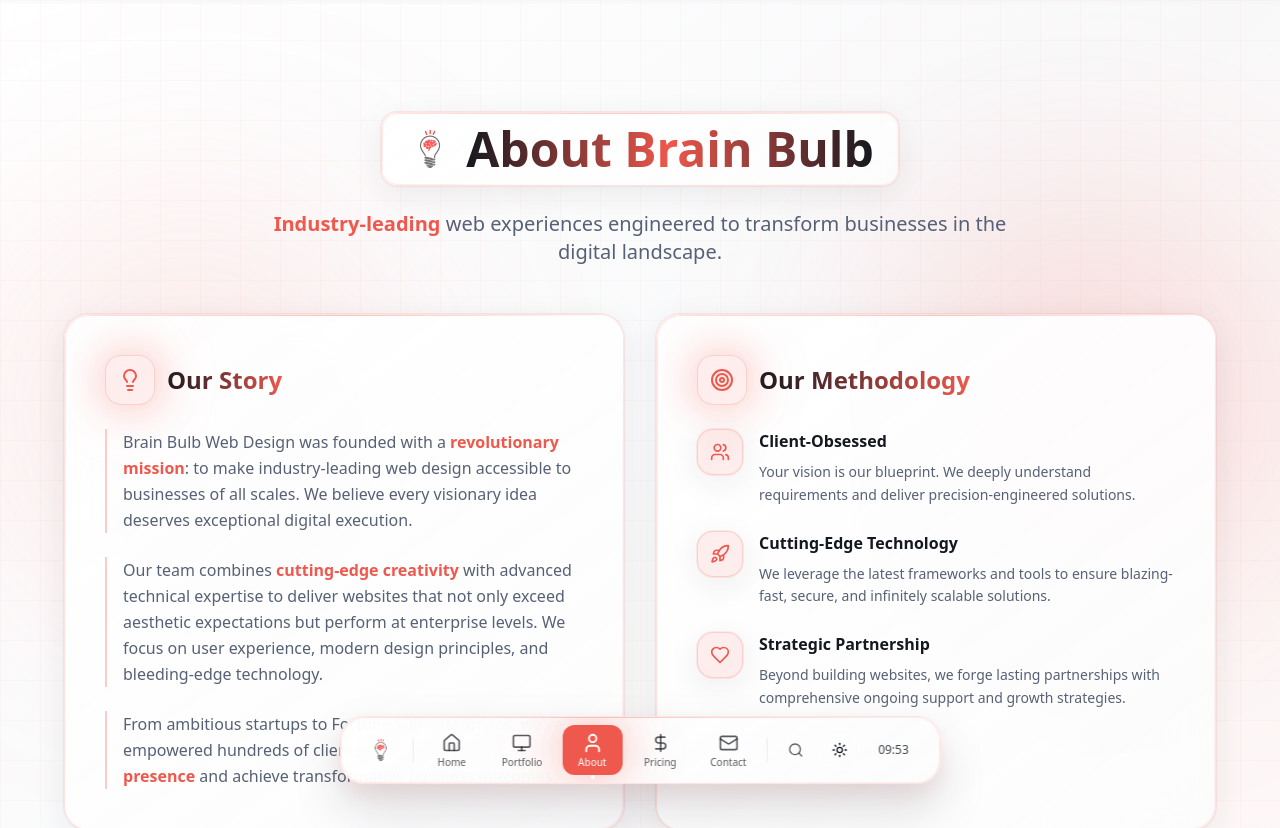
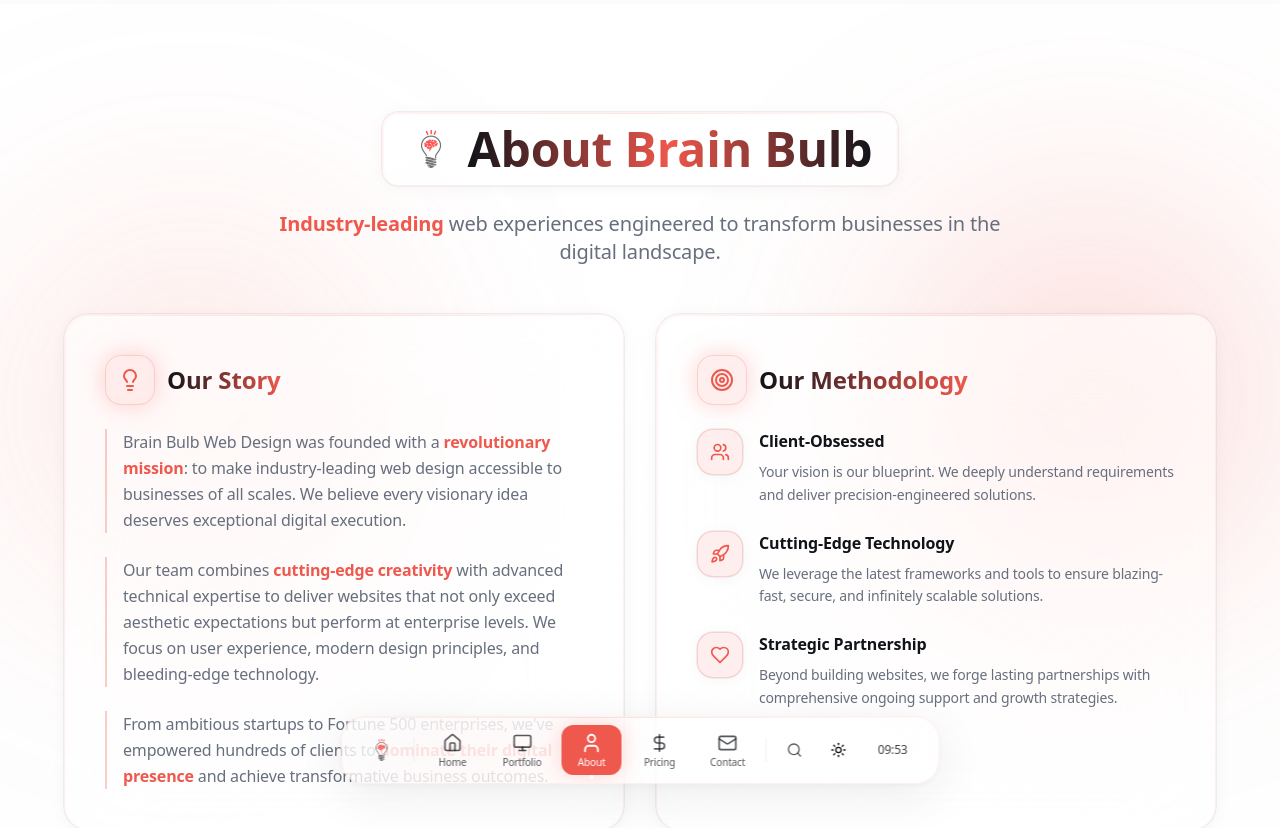
Before and after one commit to JasonArm92/brainbulb-8f9fba47, a React (Vite) app: page /about in a window 1280 px wide. Shown: the top 828 px of the page. Built offline with nearby package versions, Linux system fonts and the light colour scheme; the HTML template or start-up script is replaced by a standard one.

Commit message:
Refine UI with Apple aesthetic

```diff
--- a/src/components/ui/button.tsx
+++ b/src/components/ui/button.tsx
@@ -5,28 +5,28 @@ import { cva, type VariantProps } from "class-variance-authority";
 import { cn } from "@/lib/utils";
 
 const buttonVariants = cva(
-  "inline-flex items-center justify-center gap-2 whitespace-nowrap rounded-xl text-sm font-medium transition-all duration-300 focus-visible:outline-none focus-visible:ring-2 focus-visible:ring-ring focus-visible:ring-offset-2 disabled:pointer-events-none disabled:opacity-50 [&_svg]:pointer-events-none [&_svg]:size-4 [&_svg]:shrink-0 relative overflow-hidden",
+  "inline-flex items-center justify-center gap-2 whitespace-nowrap rounded-2xl text-sm font-semibold transition-all duration-200 focus-visible:outline-none focus-visible:ring-2 focus-visible:ring-primary focus-visible:ring-offset-0 disabled:pointer-events-none disabled:opacity-40 [&_svg]:pointer-events-none [&_svg]:size-4 [&_svg]:shrink-0 relative overflow-hidden active:scale-95",
   {
     variants: {
       variant: {
-        default: "bg-gradient-primary text-primary-foreground hover:shadow-glow hover:scale-105 shadow-glass",
-        destructive: "bg-destructive text-destructive-foreground hover:bg-destructive/90",
-        outline: "border border-input bg-background/50 backdrop-blur-sm hover:bg-accent hover:text-accent-foreground",
-        secondary: "bg-secondary/80 backdrop-blur-sm text-secondary-foreground hover:bg-secondary",
-        ghost: "hover:bg-accent/50 backdrop-blur-sm hover:text-accent-foreground",
+        default: "bg-gradient-primary text-primary-foreground hover:shadow-glow hover:scale-[1.02] shadow-glass",
+        destructive: "bg-destructive text-destructive-foreground hover:opacity-90 hover:scale-[1.02]",
+        outline: "border-0.5 border-border/50 bg-background/30 backdrop-blur-xl hover:bg-accent/50 hover:border-border",
+        secondary: "bg-secondary/60 backdrop-blur-xl text-secondary-foreground hover:bg-secondary/80 hover:scale-[1.02]",
+        ghost: "hover:bg-accent/40 backdrop-blur-xl hover:text-accent-foreground",
         link: "text-primary underline-offset-4 hover:underline",
-        // Premium variants
-        glass: "glass-card border-glass-border text-foreground hover:bg-accent/30 shadow-glass",
-        premium: "bg-gradient-primary text-primary-foreground hover:scale-105 shadow-premium hover:shadow-glow animate-glow-pulse",
-        taskbar: "bg-taskbar-hover/50 backdrop-blur-sm border border-glass-border text-taskbar-foreground hover:bg-taskbar-hover hover:scale-105 transition-spring",
-        floating: "glass shadow-elevated hover:shadow-premium hover:scale-105 text-foreground border-glass-border",
-        cta: "bg-gradient-primary text-primary-foreground hover:scale-110 shadow-glow hover:shadow-premium font-semibold relative before:absolute before:inset-0 before:bg-gradient-primary before:opacity-0 hover:before:opacity-100 before:transition-opacity before:duration-300",
+        // Apple-Style Variants
+        glass: "glass-card border-glass-border text-foreground hover:bg-accent/20 shadow-glass hover:scale-[1.02]",
+        premium: "bg-gradient-primary text-primary-foreground hover:scale-[1.02] shadow-premium hover:shadow-glow",
+        taskbar: "bg-taskbar-hover/30 backdrop-blur-xl border-0.5 border-glass-border text-taskbar-foreground hover:bg-taskbar-hover/50 hover:scale-[1.02]",
+        floating: "glass shadow-elevated hover:shadow-premium hover:scale-[1.02] text-foreground border-glass-border",
+        cta: "bg-gradient-primary text-primary-foreground hover:scale-[1.05] shadow-glow hover:shadow-premium font-bold tracking-tight relative before:absolute before:inset-0 before:bg-gradient-primary before:opacity-0 hover:before:opacity-100 before:transition-opacity before:duration-200",
       },
       size: {
-        default: "h-10 px-4 py-2",
-        sm: "h-9 rounded-md px-3",
-        lg: "h-11 rounded-md px-8",
-        icon: "h-10 w-10",
+        default: "h-11 px-6 py-2.5",
+        sm: "h-9 rounded-xl px-4 text-xs",
+        lg: "h-12 rounded-2xl px-8 text-base",
+        icon: "h-11 w-11",
       },
     },
     defaultVariants: {
--- a/src/index.css
+++ b/src/index.css
@@ -8,38 +8,38 @@ Sophisticated, technical, and industry-leading aesthetic
 
 @layer base {
   :root {
-    /* Refined Light Background System */
-    --background: 0 0% 98%;
-    --foreground: 220 20% 10%;
+    /* Apple-Inspired Ultra Clean Background */
+    --background: 0 0% 99%;
+    --foreground: 220 20% 8%;
 
-    /* Advanced Glass Morphism */
-    --card: 0 0% 100% / 0.85;
-    --card-foreground: 220 20% 10%;
-    --glass-border: 4 84% 62% / 0.15;
-    --glass-bg: 0 0% 100% / 0.5;
+    /* Premium Frosted Glass */
+    --card: 0 0% 100% / 0.7;
+    --card-foreground: 220 20% 8%;
+    --glass-border: 4 84% 62% / 0.08;
+    --glass-bg: 0 0% 100% / 0.3;
 
-    /* Sophisticated Popover System */
+    /* Elevated Popover System */
     --popover: 0 0% 100%;
-    --popover-foreground: 220 20% 10%;
+    --popover-foreground: 220 20% 8%;
 
-    /* Brand Identity - Coral Red Palette */
+    /* Refined Brand Palette */
     --primary: 4 84% 62%;
     --primary-foreground: 0 0% 100%;
     --primary-glow: 4 90% 68%;
     --primary-deep: 4 78% 54%;
-    --primary-subtle: 4 84% 62% / 0.1;
+    --primary-subtle: 4 84% 62% / 0.05;
 
-    /* Elevated Secondary System */
-    --secondary: 220 15% 93%;
-    --secondary-foreground: 220 20% 15%;
+    /* Minimalist Secondary */
+    --secondary: 220 12% 95%;
+    --secondary-foreground: 220 20% 12%;
 
-    /* Refined Muted Palette */
-    --muted: 220 15% 95%;
-    --muted-foreground: 220 15% 40%;
+    /* Subtle Muted Palette */
+    --muted: 220 10% 96%;
+    --muted-foreground: 220 10% 45%;
 
-    /* Sophisticated Accent Colors */
-    --accent: 220 15% 90%;
-    --accent-foreground: 220 20% 15%;
+    /* Ultra Clean Accent */
+    --accent: 220 10% 94%;
+    --accent-foreground: 220 20% 12%;
 
     /* Status Colors */
     --destructive: 0 84% 60%;
@@ -49,143 +49,139 @@ Sophisticated, technical, and industry-leading aesthetic
     --warning: 38 92% 50%;
     --warning-foreground: 0 0% 100%;
 
-    /* Technical Borders */
-    --border: 220 15% 86%;
-    --input: 220 15% 92%;
+    /* Apple-Style Borders */
+    --border: 220 10% 90%;
+    --input: 220 10% 94%;
     --ring: 4 84% 62%;
 
-    --radius: 0.875rem;
+    --radius: 1.25rem;
 
-    /* Elite Taskbar System */
-    --taskbar: 0 0% 100% / 0.85;
-    --taskbar-foreground: 220 20% 15%;
+    /* Apple-Style Taskbar */
+    --taskbar: 0 0% 100% / 0.7;
+    --taskbar-foreground: 220 20% 12%;
     --taskbar-active: 4 84% 62%;
-    --taskbar-hover: 220 15% 93%;
-    --taskbar-blur: blur(24px);
+    --taskbar-hover: 220 10% 96%;
+    --taskbar-blur: blur(40px);
 
-    /* Premium Gradients */
-    --gradient-hero: linear-gradient(135deg,
+    /* Refined Gradients */
+    --gradient-hero: linear-gradient(180deg,
       hsl(0 0% 100%) 0%,
-      hsl(220 20% 98%) 35%,
-      hsl(4 84% 98%) 70%,
-      hsl(220 20% 97%) 100%);
+      hsl(0 0% 99%) 100%);
     --gradient-glass: linear-gradient(135deg,
-      hsl(0 0% 100% / 0.5) 0%,
-      hsl(0 0% 100% / 0.3) 50%,
-      hsl(4 84% 62% / 0.05) 100%);
+      hsl(0 0% 100% / 0.3) 0%,
+      hsl(0 0% 100% / 0.1) 100%);
     --gradient-card: linear-gradient(145deg,
-      hsl(0 0% 100% / 0.95) 0%,
-      hsl(220 15% 99% / 0.9) 100%);
+      hsl(0 0% 100% / 0.7) 0%,
+      hsl(0 0% 100% / 0.5) 100%);
     --gradient-primary: linear-gradient(135deg,
       hsl(var(--primary-deep)) 0%,
       hsl(var(--primary)) 50%,
       hsl(var(--primary-glow)) 100%);
-    --gradient-mesh: radial-gradient(at 40% 20%, hsl(4 84% 62% / 0.08) 0px, transparent 50%),
-                      radial-gradient(at 80% 0%, hsl(220 70% 60% / 0.06) 0px, transparent 50%),
-                      radial-gradient(at 0% 50%, hsl(4 90% 68% / 0.05) 0px, transparent 50%);
+    --gradient-mesh: radial-gradient(at 40% 20%, hsl(4 84% 62% / 0.03) 0px, transparent 60%),
+                      radial-gradient(at 80% 0%, hsl(220 70% 60% / 0.02) 0px, transparent 60%),
+                      radial-gradient(at 0% 80%, hsl(4 90% 68% / 0.02) 0px, transparent 60%);
 
-    /* Technical Shadows */
-    --shadow-glass: 0 8px 32px hsl(220 15% 15% / 0.08),
-                     0 0 0 1px hsl(4 84% 62% / 0.1);
-    --shadow-elevated: 0 20px 40px hsl(220 15% 15% / 0.12),
-                        0 0 0 1px hsl(4 84% 62% / 0.12);
-    --shadow-taskbar: 0 -4px 24px hsl(220 15% 15% / 0.08);
-    --shadow-glow: 0 0 40px hsl(var(--primary) / 0.35),
-                    0 0 80px hsl(var(--primary) / 0.15);
-    --shadow-premium: 0 25px 50px hsl(220 15% 15% / 0.15),
-                       0 10px 20px hsl(4 84% 62% / 0.1);
+    /* Apple-Style Shadows */
+    --shadow-glass: 0 2px 16px hsl(220 15% 15% / 0.04),
+                     0 0 0 0.5px hsl(220 10% 80% / 0.5);
+    --shadow-elevated: 0 8px 32px hsl(220 15% 15% / 0.06),
+                        0 1px 2px hsl(220 15% 15% / 0.04);
+    --shadow-taskbar: 0 -2px 16px hsl(220 15% 15% / 0.04),
+                       0 0 0 0.5px hsl(220 10% 90% / 0.8);
+    --shadow-glow: 0 0 20px hsl(var(--primary) / 0.2),
+                    0 0 40px hsl(var(--primary) / 0.08);
+    --shadow-premium: 0 12px 48px hsl(220 15% 15% / 0.08),
+                       0 2px 8px hsl(220 15% 15% / 0.04);
 
-    /* Elite Transitions */
-    --transition-smooth: all 0.4s cubic-bezier(0.4, 0, 0.2, 1);
-    --transition-spring: all 0.6s cubic-bezier(0.175, 0.885, 0.32, 1.275);
-    --transition-glass: all 0.35s cubic-bezier(0.25, 0.46, 0.45, 0.94);
-    --transition-technical: all 0.5s cubic-bezier(0.34, 1.56, 0.64, 1);
+    /* Fluid Transitions */
+    --transition-smooth: all 0.3s cubic-bezier(0.4, 0, 0.2, 1);
+    --transition-spring: all 0.5s cubic-bezier(0.175, 0.885, 0.32, 1.175);
+    --transition-glass: all 0.25s cubic-bezier(0.25, 0.46, 0.45, 0.94);
+    --transition-apple: all 0.4s cubic-bezier(0.25, 0.1, 0.25, 1);
   }
 
   .dark {
-    /* Elite Dark Technical Theme */
-    --background: 220 28% 7%;
-    --foreground: 220 15% 96%;
+    /* Apple Dark Mode */
+    --background: 220 25% 6%;
+    --foreground: 220 12% 98%;
 
-    /* Dark Glass Morphism */
-    --card: 220 25% 10% / 0.9;
-    --card-foreground: 220 15% 96%;
-    --glass-border: 4 84% 62% / 0.2;
-    --glass-bg: 220 25% 15% / 0.3;
+    /* Premium Dark Glass */
+    --card: 220 22% 10% / 0.6;
+    --card-foreground: 220 12% 98%;
+    --glass-border: 4 84% 62% / 0.12;
+    --glass-bg: 220 22% 12% / 0.3;
 
-    /* Dark Popover System */
-    --popover: 220 25% 10%;
-    --popover-foreground: 220 15% 96%;
+    /* Dark Popover */
+    --popover: 220 22% 10%;
+    --popover-foreground: 220 12% 98%;
 
-    /* Dark Brand Colors */
+    /* Refined Dark Brand */
     --primary: 4 88% 65%;
     --primary-foreground: 0 0% 100%;
     --primary-glow: 4 92% 72%;
     --primary-deep: 4 84% 58%;
-    --primary-subtle: 4 88% 65% / 0.15;
+    --primary-subtle: 4 88% 65% / 0.08;
 
-    /* Dark Secondary System */
-    --secondary: 220 22% 14%;
-    --secondary-foreground: 220 15% 90%;
+    /* Dark Secondary */
+    --secondary: 220 18% 15%;
+    --secondary-foreground: 220 12% 92%;
 
-    /* Dark Muted Palette */
-    --muted: 220 22% 12%;
-    --muted-foreground: 220 15% 60%;
+    /* Dark Muted */
+    --muted: 220 18% 12%;
+    --muted-foreground: 220 12% 55%;
 
-    /* Dark Accent System */
-    --accent: 220 22% 18%;
-    --accent-foreground: 220 15% 94%;
+    /* Dark Accent */
+    --accent: 220 18% 16%;
+    --accent-foreground: 220 12% 96%;
 
-    /* Dark Status Colors */
+    /* Dark Status */
     --destructive: 0 84% 60%;
     --destructive-foreground: 0 0% 100%;
     --success: 142 76% 36%;
     --success-foreground: 0 0% 100%;
     --warning: 38 92% 50%;
-    --warning-foreground: 220 28% 7%;
+    --warning-foreground: 220 25% 6%;
 
-    /* Dark Technical Borders */
-    --border: 220 22% 22%;
-    --input: 220 22% 16%;
+    /* Dark Borders */
+    --border: 220 18% 20%;
+    --input: 220 18% 14%;
     --ring: 4 88% 65%;
 
     /* Dark Taskbar */
-    --taskbar: 220 25% 10% / 0.9;
-    --taskbar-foreground: 220 15% 90%;
+    --taskbar: 220 22% 10% / 0.6;
+    --taskbar-foreground: 220 12% 92%;
     --taskbar-active: 4 88% 65%;
-    --taskbar-hover: 220 22% 18%;
+    --taskbar-hover: 220 18% 16%;
 
-    /* Dark Premium Gradients */
-    --gradient-hero: linear-gradient(135deg,
-      hsl(220 28% 8%) 0%,
-      hsl(220 25% 7%) 35%,
-      hsl(4 50% 10%) 70%,
-      hsl(220 28% 6%) 100%);
+    /* Dark Gradients */
+    --gradient-hero: linear-gradient(180deg,
+      hsl(220 25% 6%) 0%,
+      hsl(220 22% 7%) 100%);
     --gradient-glass: linear-gradient(135deg,
-      hsl(220 25% 15% / 0.4) 0%,
-      hsl(220 22% 12% / 0.3) 50%,
-      hsl(4 84% 62% / 0.08) 100%);
+      hsl(220 22% 12% / 0.3) 0%,
+      hsl(220 18% 10% / 0.1) 100%);
     --gradient-card: linear-gradient(145deg,
-      hsl(220 25% 12% / 0.95) 0%,
-      hsl(220 22% 10% / 0.9) 100%);
+      hsl(220 22% 12% / 0.6) 0%,
+      hsl(220 18% 10% / 0.4) 100%);
     --gradient-primary: linear-gradient(135deg,
       hsl(var(--primary-deep)) 0%,
       hsl(var(--primary)) 50%,
       hsl(var(--primary-glow)) 100%);
-    --gradient-mesh: radial-gradient(at 40% 20%, hsl(4 84% 62% / 0.15) 0px, transparent 50%),
-                      radial-gradient(at 80% 0%, hsl(220 70% 60% / 0.1) 0px, transparent 50%),
-                      radial-gradient(at 0% 50%, hsl(4 90% 68% / 0.08) 0px, transparent 50%);
+    --gradient-mesh: radial-gradient(at 40% 20%, hsl(4 84% 62% / 0.06) 0px, transparent 60%),
+                      radial-gradient(at 80% 0%, hsl(220 70% 60% / 0.04) 0px, transparent 60%),
+                      radial-gradient(at 0% 80%, hsl(4 90% 68% / 0.04) 0px, transparent 60%);
 
-    /* Dark Technical Shadows */
-    --shadow-glass: 0 8px 32px hsl(0 0% 0% / 0.4),
-                     0 0 0 1px hsl(4 84% 62% / 0.15);
-    --shadow-elevated: 0 20px 40px hsl(0 0% 0% / 0.5),
-                        0 0 0 1px hsl(4 84% 62% / 0.2);
-    --shadow-taskbar: 0 -4px 24px hsl(0 0% 0% / 0.4);
-    --shadow-glow: 0 0 40px hsl(var(--primary) / 0.45),
-                    0 0 80px hsl(var(--primary) / 0.2);
-    --shadow-premium: 0 25px 50px hsl(0 0% 0% / 0.6),
-                       0 10px 20px hsl(4 84% 62% / 0.15);
+    /* Dark Shadows */
+    --shadow-glass: 0 2px 16px hsl(0 0% 0% / 0.2),
+                     0 0 0 0.5px hsl(220 18% 25% / 0.5);
+    --shadow-elevated: 0 8px 32px hsl(0 0% 0% / 0.3),
+                        0 1px 2px hsl(0 0% 0% / 0.2);
+    --shadow-taskbar: 0 -2px 16px hsl(0 0% 0% / 0.2),
+                       0 0 0 0.5px hsl(220 18% 18% / 0.8);
+    --shadow-glow: 0 0 20px hsl(var(--primary) / 0.3),
+                    0 0 40px hsl(var(--primary) / 0.12);
+    --shadow-premium: 0 12px 48px hsl(0 0% 0% / 0.4),
+                       0 2px 8px hsl(0 0% 0% / 0.2);
   }
 }
 
@@ -197,13 +193,16 @@ Sophisticated, technical, and industry-leading aesthetic
   body {
     @apply bg-background text-foreground antialiased;
     background-image: var(--gradient-mesh);
+    letter-spacing: -0.01em;
+    font-feature-settings: "ss01", "ss02", "cv01", "cv02";
   }
 
-  /* Elite Glass Morphism */
+  /* Apple-Style Glass Morphism */
   .glass {
     background: var(--gradient-glass);
-    backdrop-filter: var(--taskbar-blur);
-    border: 1px solid hsl(var(--glass-border));
+    backdrop-filter: var(--taskbar-blur) saturate(180%);
+    -webkit-backdrop-filter: var(--taskbar-blur) saturate(180%);
+    border: 0.5px solid hsl(var(--glass-border));
     position: relative;
   }
 
@@ -212,11 +211,11 @@ Sophisticated, technical, and industry-leading aesthetic
     position: absolute;
     inset: 0;
     border-radius: inherit;
-    padding: 1px;
+    padding: 0.5px;
     background: linear-gradient(135deg,
-      hsl(var(--primary) / 0.2),
+      hsl(var(--primary) / 0.08),
       transparent 50%,
-      hsl(var(--primary) / 0.1));
+      hsl(var(--primary) / 0.04));
     -webkit-mask: linear-gradient(#fff 0 0) content-box, linear-gradient(#fff 0 0);
     -webkit-mask-composite: xor;
     mask-composite: exclude;
@@ -225,8 +224,9 @@ Sophisticated, technical, and industry-leading aesthetic
 
   .glass-card {
     background: var(--gradient-card);
-    backdrop-filter: blur(20px);
-    border: 1px solid hsl(var(--glass-border));
+    backdrop-filter: blur(40px) saturate(180%);
+    -webkit-backdrop-filter: blur(40px) saturate(180%);
+    border: 0.5px solid hsl(var(--glass-border));
     position: relative;
     overflow: hidden;
   }
@@ -236,11 +236,11 @@ Sophisticated, technical, and industry-leading aesthetic
     position: absolute;
     inset: 0;
     border-radius: inherit;
-    padding: 1px;
+    padding: 0.5px;
     background: linear-gradient(135deg,
-      hsl(var(--primary) / 0.15),
+      hsl(var(--primary) / 0.06),
       transparent 50%,
-      hsl(var(--primary) / 0.08));
+      hsl(var(--primary) / 0.03));
     -webkit-mask: linear-gradient(#fff 0 0) content-box, linear-gradient(#fff 0 0);
     -webkit-mask-composite: xor;
     mask-composite: exclude;
@@ -253,14 +253,14 @@ Sophisticated, technical, and industry-leading aesthetic
     top: 0;
     left: 0;
     right: 0;
-    height: 1px;
+    height: 0.5px;
     background: linear-gradient(90deg,
       transparent,
-      hsl(var(--primary) / 0.3) 50%,
+      hsl(var(--primary) / 0.15) 50%,
       transparent);
   }
 
-  /* Technical Grid Overlay */
+  /* Subtle Grid Overlay */
   .tech-grid {
     position: relative;
   }
@@ -270,33 +270,35 @@ Sophisticated, technical, and industry-leading aesthetic
     position: absolute;
     inset: 0;
     background-image:
-      linear-gradient(hsl(var(--primary) / 0.03) 1px, transparent 1px),
-      linear-gradient(90deg, hsl(var(--primary) / 0.03) 1px, transparent 1px);
-    background-size: 40px 40px;
+      linear-gradient(hsl(var(--primary) / 0.015) 0.5px, transparent 0.5px),
+      linear-gradient(90deg, hsl(var(--primary) / 0.015) 0.5px, transparent 0.5px);
+    background-size: 60px 60px;
     pointer-events: none;
     z-index: 0;
+    opacity: 0.5;
   }
 
-  /* Premium animations */
+  /* Fluid Apple-Style Animations */
   @keyframes float {
     0%, 100% { transform: translateY(0px); }
-    50% { transform: translateY(-12px); }
+    50% { transform: translateY(-8px); }
   }
 
   @keyframes glow-pulse {
     0%, 100% {
-      box-shadow: 0 0 20px hsl(var(--primary) / 0.3),
-                  0 0 40px hsl(var(--primary) / 0.1);
+      box-shadow: 0 0 16px hsl(var(--primary) / 0.2),
+                  0 0 32px hsl(var(--primary) / 0.08);
     }
     50% {
-      box-shadow: 0 0 40px hsl(var(--primary) / 0.6),
-                  0 0 80px hsl(var(--primary) / 0.2);
+      box-shadow: 0 0 24px hsl(var(--primary) / 0.3),
+                  0 0 48px hsl(var(--primary) / 0.12);
     }
   }
 
   @keyframes scan-line {
-    0% { transform: translateY(-100%); }
-    100% { transform: translateY(100%); }
+    0% { transform: translateY(-100%); opacity: 0; }
+    50% { opacity: 0.5; }
+    100% { transform: translateY(100%); opacity: 0; }
   }
 
   @keyframes data-flow {
@@ -315,7 +317,7 @@ Sophisticated, technical, and industry-leading aesthetic
   @keyframes slide-up-fade {
     from {
       opacity: 0;
-      transform: translateY(30px);
+      transform: translateY(20px);
     }
     to {
       opacity: 1;
@@ -324,25 +326,27 @@ Sophisticated, technical, and industry-leading aesthetic
   }
 
   .animate-slide-up-fade {
-    animation: slide-up-fade 0.6s ease-out forwards;
+    animation: slide-up-fade 0.5s cubic-bezier(0.25, 0.1, 0.25, 1) forwards;
   }
 
-  /* Scrollbar styling */
+  /* Apple-Style Scrollbar */
   ::-webkit-scrollbar {
-    width: 8px;
+    width: 6px;
   }
 
   ::-webkit-scrollbar-track {
-    background: hsl(var(--muted));
-    border-radius: 4px;
+    background: transparent;
   }
 
   ::-webkit-scrollbar-thumb {
-    background: hsl(var(--accent));
-    border-radius: 4px;
+    background: hsl(var(--muted-foreground) / 0.2);
+    border-radius: 10px;
+    border: 2px solid transparent;
+    background-clip: padding-box;
   }
 
   ::-webkit-scrollbar-thumb:hover {
-    background: hsl(var(--primary));
+    background: hsl(var(--muted-foreground) / 0.3);
+    background-clip: padding-box;
   }
 }
--- a/tailwind.config.ts
+++ b/tailwind.config.ts
@@ -106,18 +106,18 @@ export default {
         "glass-appear": {
           "0%": {
             opacity: "0",
-            transform: "scale(0.95) translateY(10px)",
-            backdropFilter: "blur(0px)",
+            transform: "scale(0.98) translateY(8px)",
+            filter: "blur(4px)",
           },
           "100%": {
             opacity: "1",
             transform: "scale(1) translateY(0)",
-            backdropFilter: "blur(20px)",
+            filter: "blur(0px)",
           },
         },
         "float-gentle": {
           "0%, 100%": { transform: "translateY(0px)" },
-          "50%": { transform: "translateY(-8px)" },
+          "50%": { transform: "translateY(-6px)" },
         },
         "shimmer": {
           "0%": { backgroundPosition: "-200% 0" },
@@ -125,15 +125,16 @@ export default {
         },
         "glow-pulse": {
           "0%, 100%": {
-            boxShadow: "0 0 20px hsl(var(--primary) / 0.3), 0 0 40px hsl(var(--primary) / 0.1)"
+            boxShadow: "0 0 16px hsl(var(--primary) / 0.2), 0 0 32px hsl(var(--primary) / 0.08)"
           },
           "50%": {
-            boxShadow: "0 0 40px hsl(var(--primary) / 0.6), 0 0 80px hsl(var(--primary) / 0.2)"
+            boxShadow: "0 0 24px hsl(var(--primary) / 0.3), 0 0 48px hsl(var(--primary) / 0.12)"
           },
         },
         "scan-line": {
-          "0%": { transform: "translateY(-100%)" },
-          "100%": { transform: "translateY(100%)" },
+          "0%": { transform: "translateY(-100%)", opacity: "0" },
+          "50%": { opacity: "0.3" },
+          "100%": { transform: "translateY(100%)", opacity: "0" },
         },
         "data-flow": {
           "0%": { backgroundPosition: "0% 50%" },
@@ -147,25 +148,30 @@ export default {
         "slide-up-premium": {
           "0%": {
             opacity: "0",
-            transform: "translateY(30px) scale(0.95)",
+            transform: "translateY(20px) scale(0.98)",
           },
           "100%": {
             opacity: "1",
             transform: "translateY(0) scale(1)",
           },
         },
+        "fade-in": {
+          "0%": { opacity: "0" },
+          "100%": { opacity: "1" },
+        },
       },
       animation: {
-        "accordion-down": "accordion-down 0.3s ease-out",
-        "accordion-up": "accordion-up 0.3s ease-out",
-        "glass-appear": "glass-appear 0.6s cubic-bezier(0.25, 0.46, 0.45, 0.94)",
-        "float-gentle": "float-gentle 6s ease-in-out infinite",
-        "shimmer": "shimmer 3s ease-in-out infinite",
-        "glow-pulse": "glow-pulse 4s ease-in-out infinite",
-        "slide-up-premium": "slide-up-premium 0.6s cubic-bezier(0.25, 0.46, 0.45, 0.94)",
-        "scan-line": "scan-line 4s linear infinite",
-        "data-flow": "data-flow 20s ease infinite",
-        "border-beam": "border-beam 3s linear infinite",
+        "accordion-down": "accordion-down 0.2s cubic-bezier(0.25, 0.1, 0.25, 1)",
+        "accordion-up": "accordion-up 0.2s cubic-bezier(0.25, 0.1, 0.25, 1)",
+        "glass-appear": "glass-appear 0.5s cubic-bezier(0.25, 0.1, 0.25, 1)",
+        "float-gentle": "float-gentle 5s ease-in-out infinite",
+        "shimmer": "shimmer 2.5s ease-in-out infinite",
+        "glow-pulse": "glow-pulse 3s ease-in-out infinite",
+        "slide-up-premium": "slide-up-premium 0.5s cubic-bezier(0.25, 0.1, 0.25, 1)",
+        "scan-line": "scan-line 3s ease-in-out infinite",
+        "data-flow": "data-flow 15s ease infinite",
+        "border-beam": "border-beam 2.5s linear infinite",
+        "fade-in": "fade-in 0.4s cubic-bezier(0.25, 0.1, 0.25, 1)",
       },
     },
   },
```
